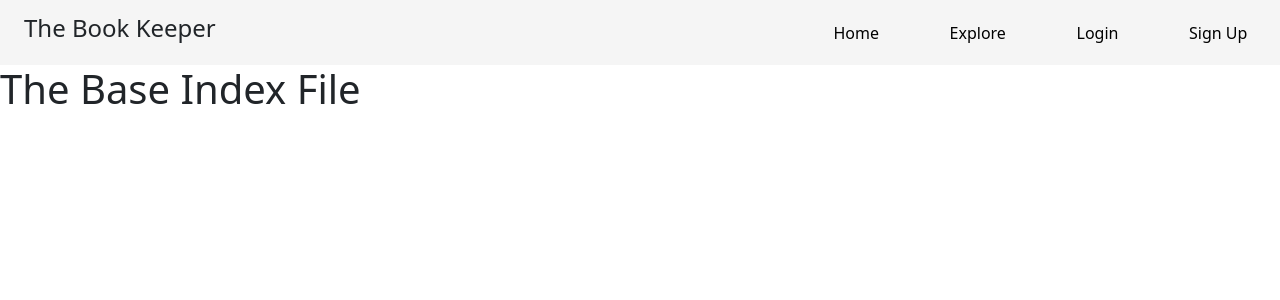
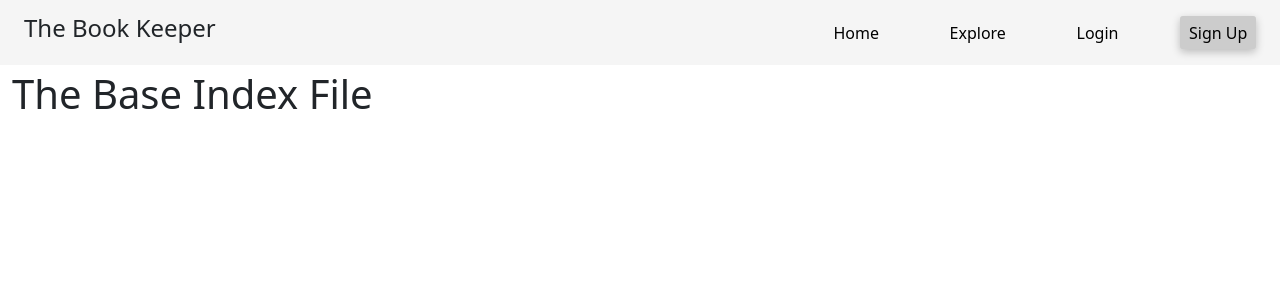
Before and after one commit to ismailPervez/Library-Management-System, a Django app: page / in a window 1280 px wide. Shown: the top 300 px of the page. Run offline with Django 4.2, Linux system fonts and the light colour scheme; some libraries are stand-ins or nearby versions.

Commit message:
added a register page in the Library app that display the options in which to register

```diff
--- a/LMS/Library/static/Library/main.css
+++ b/LMS/Library/static/Library/main.css
@@ -24,7 +24,54 @@ a {
     transition: .5s;
 }
 
+.link-btn {
+    text-decoration: none;
+    color: var(--font-color);
+    padding: 1% 2%;
+    border-radius: 3px;
+    transition: .5s;
+    background-color: var(--hovered-link-bg);
+    box-shadow: rgba(0, 0, 0, 0.24) 0px 3px 8px;
+}
+
 a:hover {
     background-color: var(--hovered-link-bg);
     color: var(--font-color);
 }
+
+.link-btn:hover {
+    box-shadow: rgba(100, 100, 111, 0.2) 0px 7px 29px 0px;
+}
+
+main {
+    margin-top: 70px;
+}
+
+.div-btn {
+    width: 200px;
+    height: 200px;
+    border-radius: 5px;
+    background-color: var(--light-dark-bg);
+    display: grid;
+    place-items: center;
+    cursor: pointer;
+    position: relative;
+    transition: 0.5s;
+}
+
+.div-btn img {
+    position: absolute;
+    width: 100%;
+    height: 100%;
+    object-fit: contain;
+    pointer-events: none;
+}
+
+.div-btn h4 {
+    z-index: 10;
+}
+
+.div-btn:hover {
+    border: 1px solid black;
+
+}
--- a/LMS/Library/templates/Library/base.html
+++ b/LMS/Library/templates/Library/base.html
@@ -20,16 +20,20 @@
     {% endif %}
 </head>
 <body>
-    <header class="d-flex align-items-center justify-content-between px-4 py-3">
+    <header class="d-flex align-items-center justify-content-between px-4 py-3 fixed-top">
         <h1 class="fs-4" id="logo-title">The Book Keeper</h1>
         <nav class="d-flex align-items-center justify-content-between">
             <a href="#">Home</a>
             <a href="#">Explore</a>
             <a href="#">Login</a>
-            <a href="#">Sign Up</a>
+            <a href="{% url 'library-register' %}" class="link-btn">Sign Up</a>
         </nav>
     </header>
-    {% block content %}
-    {% endblock %}
+    <main class="container-fluid">
+        {% block content %}
+        {% endblock %}
+    </main>
+    {% block scripts %}
+    {% endblock scripts %}
 </body>
 </html>
--- a/LMS/Library/urls.py
+++ b/LMS/Library/urls.py
@@ -3,6 +3,7 @@ from . import views
 
 urlpatterns = [
     path('', views.index, name='library-home'),
+    path('register/', views.register, name='library-register'),
     path('librarian/', include('Librarian.urls')),
     path('student/', include('Student.urls')),
 ]
--- a/LMS/Library/views.py
+++ b/LMS/Library/views.py
@@ -2,3 +2,6 @@ from django.shortcuts import render
 
 def index(request):
     return render(request, 'Library/index.html')
+
+def register(request):
+    return render(request, 'Library/register.html')
```
Also changed, not shown: LMS/Library/templates/Library/register.html (added, +33 -0 lines), LMS/Library/static/Library/images/books.png (added), LMS/Library/static/Library/images/student.png (added).
